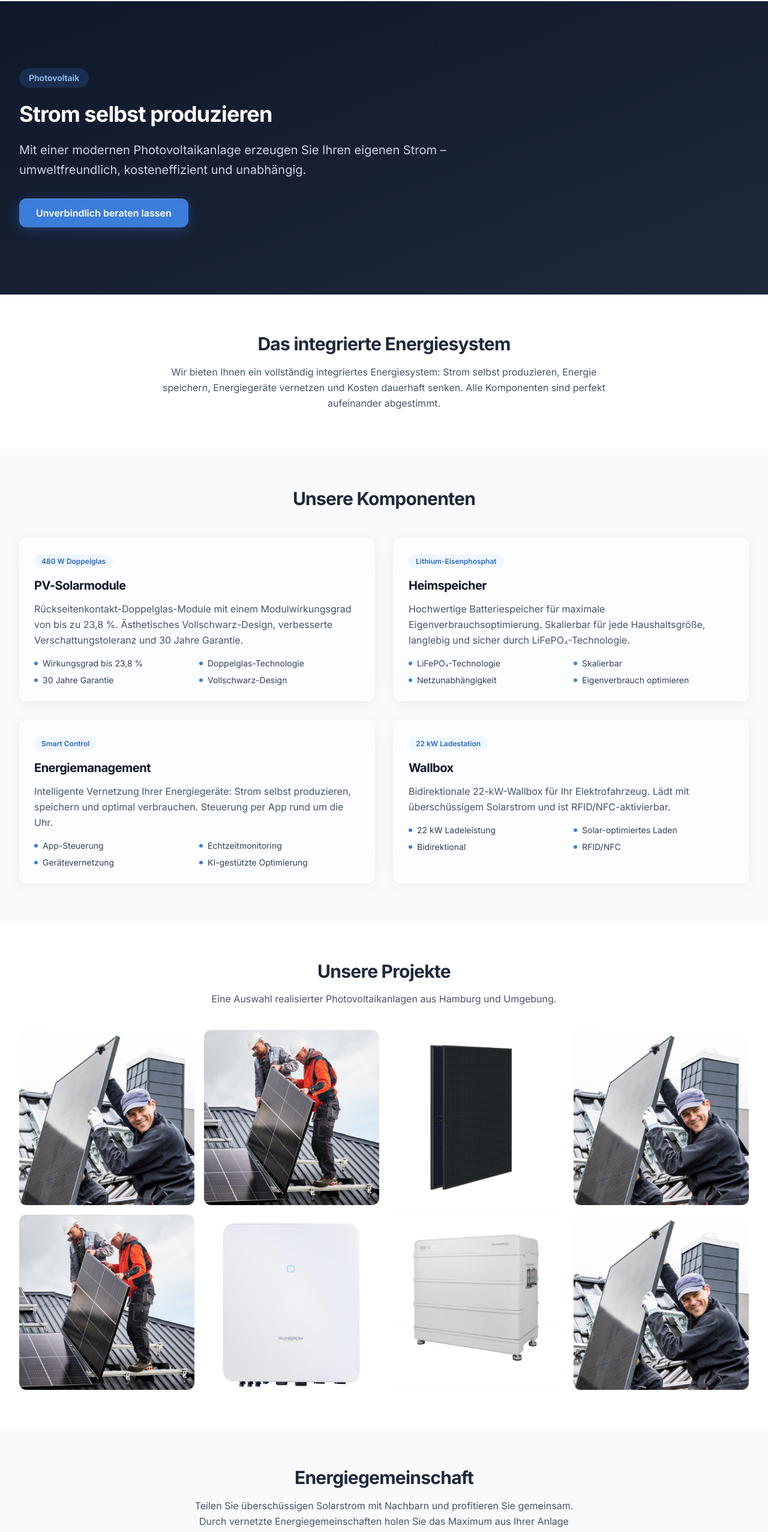
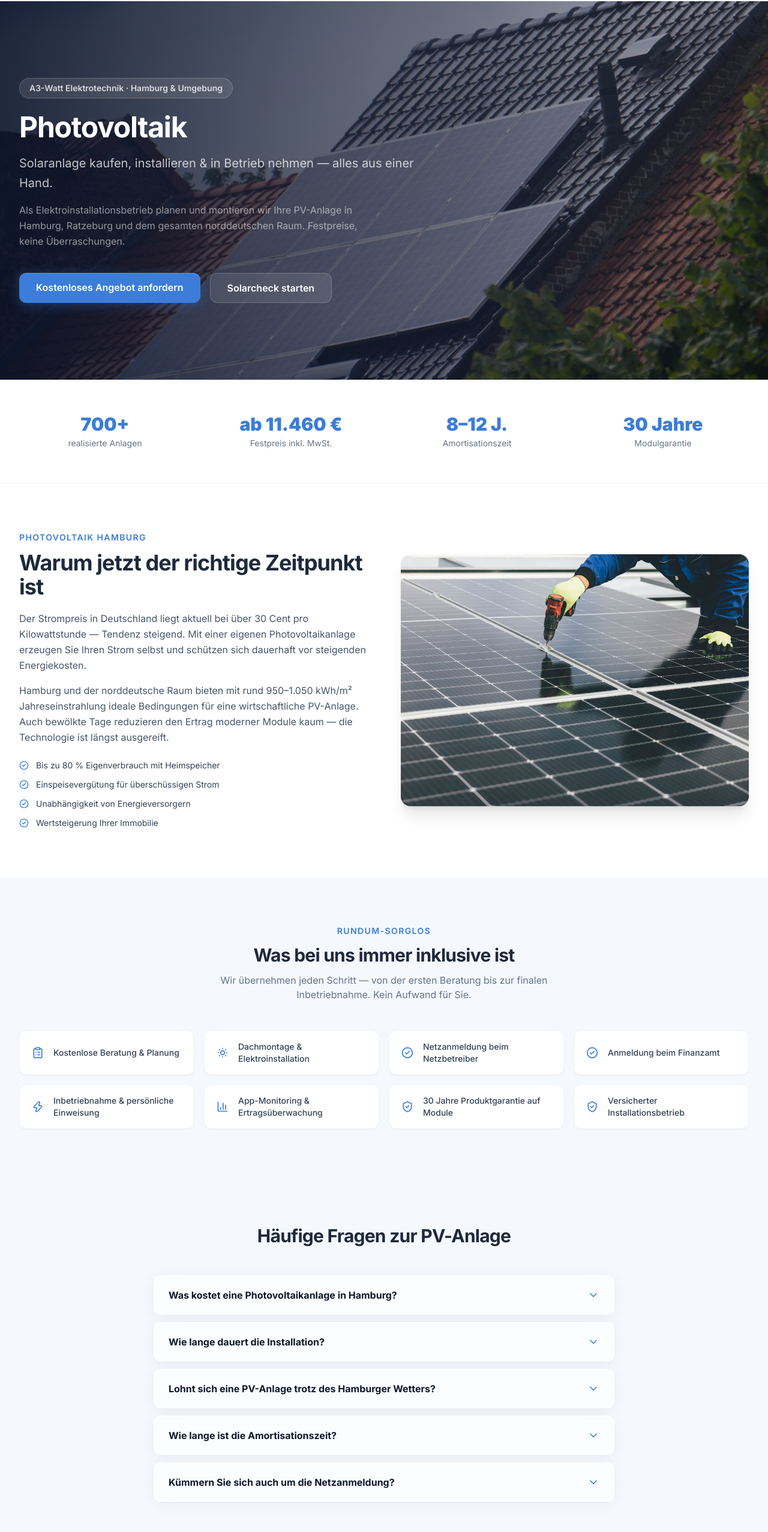
Before and after one commit to Louis-Benedict/awatt-redesign, a Next.js app: page /photovoltaik in a window 1280 px wide. Shown: the part 78-2632 px from the top of the page at 60% size. Built offline with nearby package versions, Linux system fonts and the light colour scheme.

Commit message:
feat: add images

```diff
--- a/src/app/photovoltaik/page.tsx
+++ b/src/app/photovoltaik/page.tsx
@@ -1,11 +1,13 @@
 import type { Metadata } from 'next';
 import Link from 'next/link';
 import Image from 'next/image';
+import { CheckCircle2, Zap, ShieldCheck, ClipboardList, SunMedium, BarChart3 } from 'lucide-react';
+import FaqAccordion from '@/components/FaqAccordion';
 
 export const metadata: Metadata = {
-  title: 'Photovoltaik Hamburg – PV-Anlagen & Solarmodule',
+  title: 'Photovoltaik Hamburg – PV-Anlage kaufen & installieren | A3-Watt',
   description:
-    'Professionelle Photovoltaik-Anlagen in Hamburg. Hochwertige Solarmodule, Heimspeicher und Energiemanagementsysteme aus einer Hand.',
+    'Photovoltaikanlage in Hamburg kaufen & installieren lassen. A3-Watt Elektrotechnik – Festpreisangebote ab 11.460 €, Netzanmeldung inklusive, 30 Jahre Modulgarantie.',
 };
 
 const faqItems = [
@@ -31,33 +33,6 @@ const faqItems = [
   },
 ];
 
-const modules = [
-  {
-    title: 'PV-Solarmodule',
-    subtitle: '480 W Doppelglas',
-    desc: 'Rückseitenkontakt-Doppelglas-Module mit einem Modulwirkungsgrad von bis zu 23,8 %. Ästhetisches Vollschwarz-Design, verbesserte Verschattungstoleranz und 30 Jahre Garantie.',
-    highlights: ['Wirkungsgrad bis 23,8 %', 'Doppelglas-Technologie', '30 Jahre Garantie', 'Vollschwarz-Design'],
-  },
-  {
-    title: 'Heimspeicher',
-    subtitle: 'Lithium-Eisenphosphat',
-    desc: 'Hochwertige Batteriespeicher für maximale Eigenverbrauchsoptimierung. Skalierbar für jede Haushaltsgröße, langlebig und sicher durch LiFePO₄-Technologie.',
-    highlights: ['LiFePO₄-Technologie', 'Skalierbar', 'Netzunabhängigkeit', 'Eigenverbrauch optimieren'],
-  },
-  {
-    title: 'Energiemanagement',
-    subtitle: 'Smart Control',
-    desc: 'Intelligente Vernetzung Ihrer Energiegeräte: Strom selbst produzieren, speichern und optimal verbrauchen. Steuerung per App rund um die Uhr.',
-    highlights: ['App-Steuerung', 'Echtzeitmonitoring', 'Gerätevernetzung', 'KI-gestützte Optimierung'],
-  },
-  {
-    title: 'Wallbox',
-    subtitle: '22 kW Ladestation',
-    desc: 'Bidirektionale 22-kW-Wallbox für Ihr Elektrofahrzeug. Lädt mit überschüssigem Solarstrom und ist RFID/NFC-aktivierbar.',
-    highlights: ['22 kW Ladeleistung', 'Solar-optimiertes Laden', 'Bidirektional', 'RFID/NFC'],
-  },
-];
-
 const faqJsonLd = {
   '@context': 'https://schema.org',
   '@type': 'FAQPage',
@@ -68,6 +43,17 @@ const faqJsonLd = {
   })),
 };
 
+const included = [
+  { icon: <ClipboardList className="w-5 h-5" />, label: 'Kostenlose Beratung & Planung' },
+  { icon: <SunMedium className="w-5 h-5" />, label: 'Dachmontage & Elektroinstallation' },
+  { icon: <CheckCircle2 className="w-5 h-5" />, label: 'Netzanmeldung beim Netzbetreiber' },
+  { icon: <CheckCircle2 className="w-5 h-5" />, label: 'Anmeldung beim Finanzamt' },
+  { icon: <Zap className="w-5 h-5" />, label: 'Inbetriebnahme & persönliche Einweisung' },
+  { icon: <BarChart3 className="w-5 h-5" />, label: 'App-Monitoring & Ertragsüberwachung' },
+  { icon: <ShieldCheck className="w-5 h-5" />, label: '30 Jahre Produktgarantie auf Module' },
+  { icon: <ShieldCheck className="w-5 h-5" />, label: 'Versicherter Installationsbetrieb' },
+];
+
 export default function PhotovoltaikPage() {
   return (
     <>
@@ -75,140 +61,182 @@ export default function PhotovoltaikPage() {
         type="application/ld+json"
         dangerouslySetInnerHTML={{ __html: JSON.stringify(faqJsonLd) }}
       />
-      {/* Hero */}
-      <section className="bg-gradient-to-br from-slate-900 to-slate-800 text-white py-20 md:py-28">
-        <div className="max-w-7xl mx-auto px-4 sm:px-6 lg:px-8">
-          <div className="max-w-3xl">
-            <span className="inline-block bg-brand-500/20 text-brand-300 text-sm font-semibold px-4 py-1.5 rounded-full mb-6">
+
+      {/* ── Hero ──────────────────────────────────────────────────────────── */}
+      <section className="relative overflow-hidden text-white py-24 md:py-32">
+        <Image
+          src="/images/photovoltaik-hero.jpg"
+          alt="Photovoltaikanlage auf Hamburger Wohnhaus"
+          fill
+          className="object-cover object-center"
+          priority
+        />
+        <div className="absolute inset-0" style={{ background: 'linear-gradient(to right, rgba(10,18,40,0.88) 0%, rgba(10,18,40,0.55) 60%, rgba(10,18,40,0.20) 100%)' }} />
+        <div className="relative max-w-7xl mx-auto px-4 sm:px-6 lg:px-8">
+          <div className="max-w-2xl">
+            <span className="inline-block bg-white/10 text-white/80 text-sm font-semibold px-4 py-1.5 rounded-full mb-6 backdrop-blur-sm border border-white/20">
+              A3-Watt Elektrotechnik · Hamburg & Umgebung
+            </span>
+            <h1 className="text-4xl md:text-5xl font-bold mb-5 leading-tight">
               Photovoltaik
-            </span>
-            <h1 className="text-3xl md:text-4xl font-bold mb-6 leading-tight">
-              Strom selbst produzieren
             </h1>
-            <p className="text-xl text-slate-300 mb-8 leading-relaxed">
-              Mit einer modernen Photovoltaikanlage erzeugen Sie Ihren eigenen Strom –
-              umweltfreundlich, kosteneffizient und unabhängig.
+            <p className="text-xl text-white/75 mb-4 leading-relaxed">
+              Solaranlage kaufen, installieren & in Betrieb nehmen — alles aus einer Hand.
             </p>
+            <p className="text-base text-white/55 mb-10 leading-relaxed max-w-xl">
+              Als Elektroinstallationsbetrieb planen und montieren wir Ihre PV-Anlage in Hamburg, Ratzeburg
+              und dem gesamten norddeutschen Raum. Festpreise, keine Überraschungen.
+            </p>
+            <div className="flex flex-wrap gap-4">
               <Link href="/kontakt" className="btn-primary text-base">
-              Unverbindlich beraten lassen
+                Kostenloses Angebot anfordern
               </Link>
+              <Link href="/solarcheck"
+                className="inline-block font-semibold px-7 py-3 rounded-xl text-base text-white transition-all duration-200"
+                style={{ background: 'rgba(255,255,255,0.10)', backdropFilter: 'blur(12px)', border: '1px solid rgba(255,255,255,0.20)' }}
+              >
+                Solarcheck starten
+              </Link>
+            </div>
           </div>
         </div>
       </section>
 
-      {/* Intro */}
-      <section className="py-16 bg-white">
+      {/* ── Zahlen & Fakten ───────────────────────────────────────────────── */}
+      <section className="py-14 bg-white border-b border-slate-100">
         <div className="max-w-7xl mx-auto px-4 sm:px-6 lg:px-8">
-          <div className="max-w-3xl mx-auto text-center">
-            <h2 className="section-title">Das integrierte Energiesystem</h2>
-            <p className="text-slate-600 leading-relaxed">
-              Wir bieten Ihnen ein vollständig integriertes Energiesystem: Strom selbst produzieren,
-              Energie speichern, Energiegeräte vernetzen und Kosten dauerhaft senken.
-              Alle Komponenten sind perfekt aufeinander abgestimmt.
-            </p>
-          </div>
-        </div>
-      </section>
-
-      {/* Products */}
-      <section className="py-16 bg-slate-50">
-        <div className="max-w-7xl mx-auto px-4 sm:px-6 lg:px-8">
-          <h2 className="section-title text-center mb-12">Unsere Komponenten</h2>
-          <div className="grid grid-cols-1 md:grid-cols-2 gap-8">
-            {modules.map((m) => (
-              <div key={m.title} className="card hover:shadow-lg transition-shadow">
-                <div className="mb-4">
-                  <span className="text-xs font-semibold text-brand-600 bg-brand-50 px-3 py-1 rounded-full">
-                    {m.subtitle}
-                  </span>
-                </div>
-                <h3 className="text-xl font-bold text-slate-900 mb-3">{m.title}</h3>
-                <p className="text-slate-600 leading-relaxed mb-4">{m.desc}</p>
-                <ul className="grid grid-cols-2 gap-2">
-                  {m.highlights.map((h) => (
-                    <li key={h} className="flex items-center gap-2 text-sm text-slate-700">
-                      <span className="w-1.5 h-1.5 rounded-full bg-brand-500 shrink-0" />
-                      {h}
-                    </li>
-                  ))}
-                </ul>
+          <div className="grid grid-cols-2 md:grid-cols-4 gap-6 text-center">
+            {[
+              { value: '700+', label: 'realisierte Anlagen' },
+              { value: 'ab 11.460 €', label: 'Festpreis inkl. MwSt.' },
+              { value: '8–12 J.', label: 'Amortisationszeit' },
+              { value: '30 Jahre', label: 'Modulgarantie' },
+            ].map((s) => (
+              <div key={s.label}>
+                <div className="text-3xl font-black mb-1" style={{ color: '#3B7DD8' }}>{s.value}</div>
+                <div className="text-sm text-slate-500">{s.label}</div>
               </div>
             ))}
           </div>
         </div>
       </section>
 
-      {/* Project gallery placeholder */}
-      <section className="py-16 bg-white">
+      {/* ── Warum PV in Hamburg ───────────────────────────────────────────── */}
+      <section className="py-20 bg-white">
         <div className="max-w-7xl mx-auto px-4 sm:px-6 lg:px-8">
-          <h2 className="section-title text-center mb-4">Unsere Projekte</h2>
-          <p className="text-center text-slate-600 mb-10">
-            Eine Auswahl realisierter Photovoltaikanlagen aus Hamburg und Umgebung.
+          <div className="grid md:grid-cols-2 gap-14 items-center">
+            <div>
+              <p className="text-sm font-semibold uppercase tracking-widest mb-3" style={{ color: '#3B7DD8' }}>
+                Photovoltaik Hamburg
               </p>
-          <div className="grid grid-cols-2 md:grid-cols-3 lg:grid-cols-4 gap-4">
+              <h2 className="text-3xl md:text-4xl font-bold leading-tight mb-5" style={{ color: '#1E293B' }}>
+                Warum jetzt der richtige Zeitpunkt ist
+              </h2>
+              <p className="text-slate-600 leading-relaxed mb-4">
+                Der Strompreis in Deutschland liegt aktuell bei über 30 Cent pro Kilowattstunde — Tendenz steigend.
+                Mit einer eigenen Photovoltaikanlage erzeugen Sie Ihren Strom selbst und schützen sich dauerhaft
+                vor steigenden Energiekosten.
+              </p>
+              <p className="text-slate-600 leading-relaxed mb-6">
+                Hamburg und der norddeutsche Raum bieten mit rund 950–1.050 kWh/m² Jahreseinstrahlung
+                ideale Bedingungen für eine wirtschaftliche PV-Anlage. Auch bewölkte Tage reduzieren den
+                Ertrag moderner Module kaum — die Technologie ist längst ausgereift.
+              </p>
+              <ul className="space-y-3">
                 {[
-              '/images/solar-install-1.jpg',
-              '/images/solar-install-2.jpg',
-              '/images/solarmodul.jpg',
-              '/images/solar-install-1.jpg',
-              '/images/solar-install-2.jpg',
-              '/images/wechselrichter.jpg',
-              '/images/speicher.jpg',
-              '/images/solar-install-1.jpg',
-            ].map((src, i) => (
-              <div key={i} className="aspect-square relative rounded-xl overflow-hidden">
+                  'Bis zu 80 % Eigenverbrauch mit Heimspeicher',
+                  'Einspeisevergütung für überschüssigen Strom',
+                  'Unabhängigkeit von Energieversorgern',
+                  'Wertsteigerung Ihrer Immobilie',
+                ].map((item) => (
+                  <li key={item} className="flex items-center gap-3 text-sm text-slate-700">
+                    <CheckCircle2 className="w-4 h-4 shrink-0" style={{ color: '#3B7DD8' }} />
+                    {item}
+                  </li>
+                ))}
+              </ul>
+            </div>
+            <div className="relative h-[420px] rounded-2xl overflow-hidden shadow-xl">
               <Image
-                  src={src}
-                  alt={`Projekt ${i + 1}`}
+                src="/images/pv-installation.jpg"
+                alt="Photovoltaik Installation Hamburg"
                 fill
-                  className="object-cover hover:scale-105 transition-transform duration-500"
+                className="object-cover"
               />
+            </div>
+          </div>
+        </div>
+      </section>
+
+      {/* ── Leistungsumfang ───────────────────────────────────────────────── */}
+      <section className="py-20" style={{ background: '#F5F8FC' }}>
+        <div className="max-w-7xl mx-auto px-4 sm:px-6 lg:px-8">
+          <div className="text-center mb-12">
+            <p className="text-sm font-semibold uppercase tracking-widest mb-3" style={{ color: '#3B7DD8' }}>
+              Rundum-Sorglos
+            </p>
+            <h2 className="text-3xl font-bold" style={{ color: '#1E293B' }}>
+              Was bei uns immer inklusive ist
+            </h2>
+            <p className="mt-3 text-slate-500 max-w-xl mx-auto">
+              Wir übernehmen jeden Schritt — von der ersten Beratung bis zur finalen Inbetriebnahme.
+              Kein Aufwand für Sie.
+            </p>
+          </div>
+          <div className="grid grid-cols-1 sm:grid-cols-2 lg:grid-cols-4 gap-4">
+            {included.map((item) => (
+              <div
+                key={item.label}
+                className="flex items-center gap-4 rounded-xl px-5 py-4 bg-white border border-slate-100 shadow-sm"
+              >
+                <span className="shrink-0" style={{ color: '#3B7DD8' }}>{item.icon}</span>
+                <span className="text-sm font-medium text-slate-700">{item.label}</span>
               </div>
             ))}
           </div>
         </div>
       </section>
 
-      {/* Energy community */}
-      <section className="py-16 bg-slate-50">
+      {/* ── FAQ ───────────────────────────────────────────────────────────── */}
+      <section className="py-20" style={{ background: '#F5F8FC' }}>
         <div className="max-w-7xl mx-auto px-4 sm:px-6 lg:px-8">
-          <div className="max-w-2xl mx-auto text-center">
-            <h2 className="section-title">Energiegemeinschaft</h2>
-            <p className="text-slate-600 leading-relaxed mb-6">
-              Teilen Sie überschüssigen Solarstrom mit Nachbarn und profitieren Sie
-              gemeinsam. Durch vernetzte Energiegemeinschaften holen Sie das Maximum
-              aus Ihrer Anlage heraus.
-            </p>
+          <div className="text-center mb-12">
+            <h2 className="text-3xl font-bold" style={{ color: '#1E293B' }}>Häufige Fragen zur PV-Anlage</h2>
           </div>
+          <FaqAccordion items={faqItems} />
         </div>
       </section>
 
-      {/* FAQ */}
-      <section className="py-16 bg-slate-50">
-        <div className="max-w-7xl mx-auto px-4 sm:px-6 lg:px-8">
-          <h2 className="section-title text-center mb-10">Häufige Fragen</h2>
-          <div className="max-w-3xl mx-auto space-y-4">
-            {faqItems.map((item) => (
-              <div key={item.q} className="card">
-                <h3 className="font-bold text-slate-900 mb-2">{item.q}</h3>
-                <p className="text-slate-600 text-sm leading-relaxed">{item.a}</p>
-              </div>
-            ))}
-          </div>
-        </div>
-      </section>
-
-      {/* CTA */}
-      <section className="py-16 bg-brand-500 text-white">
-        <div className="max-w-4xl mx-auto px-4 sm:px-6 lg:px-8 text-center">
-          <h2 className="text-3xl font-bold mb-4">Jetzt Ihre PV-Anlage planen</h2>
-          <p className="text-brand-100 mb-8">
-            Lassen Sie sich kostenlos und unverbindlich beraten. Wir erarbeiten ein
-            maßgeschneidertes Konzept für Ihr Dach.
+      {/* ── CTA ───────────────────────────────────────────────────────────── */}
+      <section
+        className="relative overflow-hidden py-24"
+        style={{ background: 'linear-gradient(135deg, #3B7DD8 0%, #2D68C4 60%, #3B7DD8 100%)' }}
+      >
+        <div className="pointer-events-none absolute inset-0" style={{ background: 'radial-gradient(ellipse at 30% 30%, rgba(255,255,255,0.15) 0%, transparent 55%)' }} />
+        <div className="relative max-w-4xl mx-auto px-4 sm:px-6 lg:px-8 text-center">
+          <h2 className="text-3xl md:text-4xl font-bold mb-4 text-white">
+            Jetzt Ihre PV-Anlage in Hamburg planen
+          </h2>
+          <p className="text-lg mb-10 max-w-xl mx-auto" style={{ color: 'rgba(255,255,255,0.75)' }}>
+            Kostenlose Beratung, transparenter Festpreis und ein persönlicher Ansprechpartner
+            von der Planung bis zur Inbetriebnahme.
           </p>
-          <Link href="/kontakt" className="inline-block bg-white text-brand-600 font-semibold px-8 py-3 rounded-lg hover:bg-brand-50 transition-colors">
+          <div className="flex flex-wrap justify-center gap-4">
+            <Link
+              href="/kontakt"
+              className="inline-block font-bold px-9 py-4 rounded-xl transition-all duration-200"
+              style={{ background: 'rgba(255,255,255,0.95)', color: '#2D68C4', boxShadow: '0 4px 24px rgba(0,0,0,0.12)' }}
+            >
               Beratungsgespräch anfragen
             </Link>
+            <a
+              href="tel:+4917684412063"
+              className="inline-flex items-center gap-2 font-bold px-9 py-4 rounded-xl transition-all duration-200 text-white"
+              style={{ background: 'rgba(255,255,255,0.15)', backdropFilter: 'blur(12px)', border: '1px solid rgba(255,255,255,0.35)' }}
+            >
+              0176 844 12063
+            </a>
+          </div>
         </div>
       </section>
     </>
--- /dev/null
+++ b/src/components/FaqAccordion.tsx
@@ -0,0 +1,37 @@
+'use client';
+
+import { useState } from 'react';
+import { ChevronDown } from 'lucide-react';
+
+interface FaqItem {
+  q: string;
+  a: string;
+}
+
+export default function FaqAccordion({ items }: { items: FaqItem[] }) {
+  const [open, setOpen] = useState<number | null>(null);
+
+  return (
+    <div className="max-w-3xl mx-auto space-y-3">
+      {items.map((item, i) => (
+        <div key={item.q} className="card !p-0 overflow-hidden">
+          <button
+            onClick={() => setOpen(open === i ? null : i)}
+            className="w-full flex items-center justify-between gap-4 px-6 py-5 text-left"
+          >
+            <span className="font-bold text-slate-900">{item.q}</span>
+            <ChevronDown
+              className="w-5 h-5 shrink-0 transition-transform duration-200"
+              style={{ color: '#3B7DD8', transform: open === i ? 'rotate(180deg)' : 'rotate(0deg)' }}
+            />
+          </button>
+          {open === i && (
+            <div className="px-6 pb-5 text-sm text-slate-600 leading-relaxed border-t border-slate-100 pt-4">
+              {item.a}
+            </div>
+          )}
+        </div>
+      ))}
+    </div>
+  );
+}
--- a/src/components/Navigation.tsx
+++ b/src/components/Navigation.tsx
@@ -17,8 +17,6 @@ const navLinks = [
   { href: '/', label: 'Home' },
   { href: '/ueber-uns', label: 'Über Uns' },
   { href: '/referenzen', label: 'Referenzen' },
-  { href: '/solar-empfehlungsprogramm', label: 'Empfehlung' },
-  { href: '/kontakt', label: 'Kontakt' },
 ];
 
 const leistungenHrefs = new Set(leistungen.map((l) => l.href));
```
Also changed, not shown: src/app/solarcheck/page.tsx (+2 -8 lines), src/app/stromspeicher/page.tsx (+3 -9 lines), src/app/waermepumpe/page.tsx (+2 -8 lines), public/images/photovoltaik-hero.jpg (added), public/images/pv-installation.jpg (added). Lines whose indentation alone changed are shown as unchanged.
